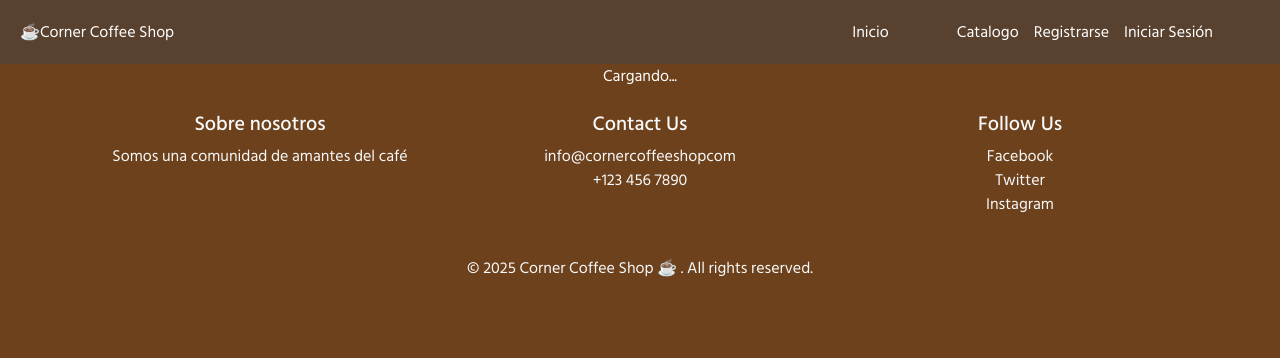
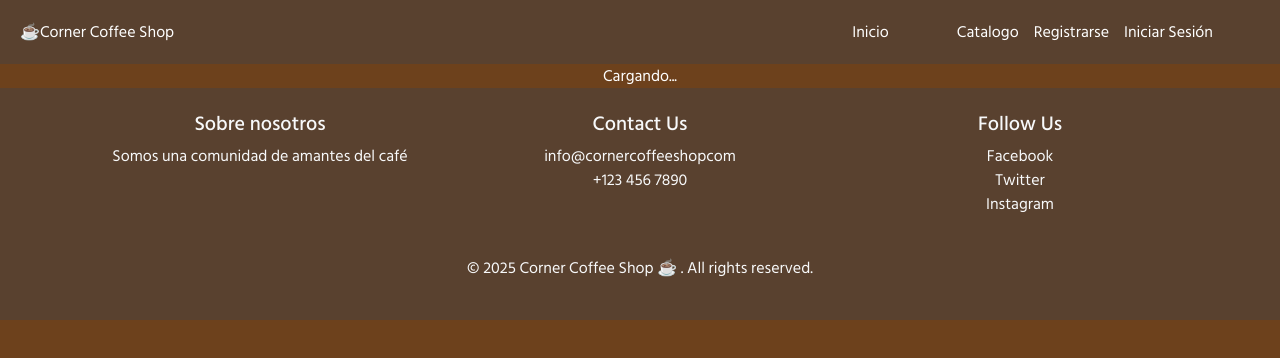
Before and after one commit to paulinagpyl/cornercoffeeshop, a React (Vite) app in the folder client/: page /plantas/1 in a window 1280 px wide. Shown: the top 358 px of the page. Built offline with nearby package versions, Linux system fonts and the light colour scheme.

Commit message:
Arreglo fondo de footer

```diff
--- a/client/package.json
+++ b/client/package.json
@@ -24,10 +24,11 @@
   "dependencies": {
     "apoyo-desafio-soft-jobs": "file:",
     "axios": "^1.7.9",
-    "bootstrap": "^5.3.2",
+    "bootstrap": "^5.3.3",
+    "context": "^3.0.33",
     "react": "^18.3.1",
     "react-bootstrap": "^2.10.9",
-    "react-dom": "^18.2.0",
+    "react-dom": "^18.3.1",
     "react-router-dom": "^6.29.0"
   },
   "devDependencies": {
--- a/client/src/App.css
+++ b/client/src/App.css
@@ -66,6 +66,10 @@ h1 {
 .navbar .opciones {
   display: flex;
   gap: 20px;
+}
+
+.footer{
+  background: #59412f;
 }
 
 /* Gallery */
--- a/client/src/components/Footer.jsx
+++ b/client/src/components/Footer.jsx
@@ -3,6 +3,7 @@ import 'bootstrap/dist/css/bootstrap.min.css'
 
 export const Footer = () => {
   return (
+    <div className="footer">
       <footer className='text-light py-4'>
         <div className='container'>
           <div className='row'>
@@ -49,6 +50,7 @@ export const Footer = () => {
           </div>
         </div>
       </footer>
+    </div>
   )
 }
 
```
Also changed, not shown: 1 other file (tests, documents, lock files or other folders). Lines whose indentation alone changed are shown as unchanged.
